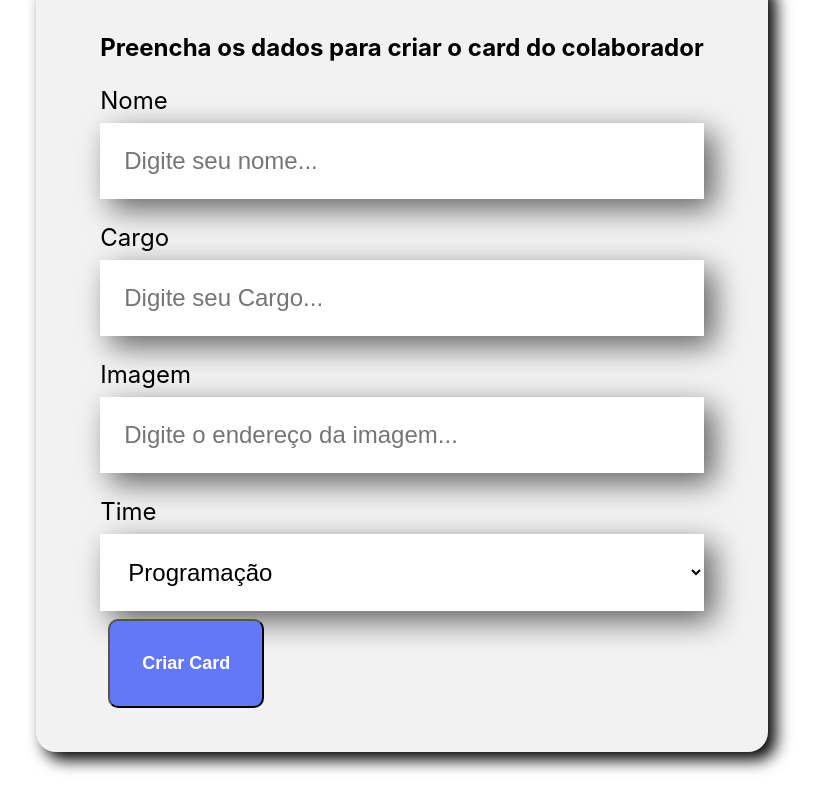
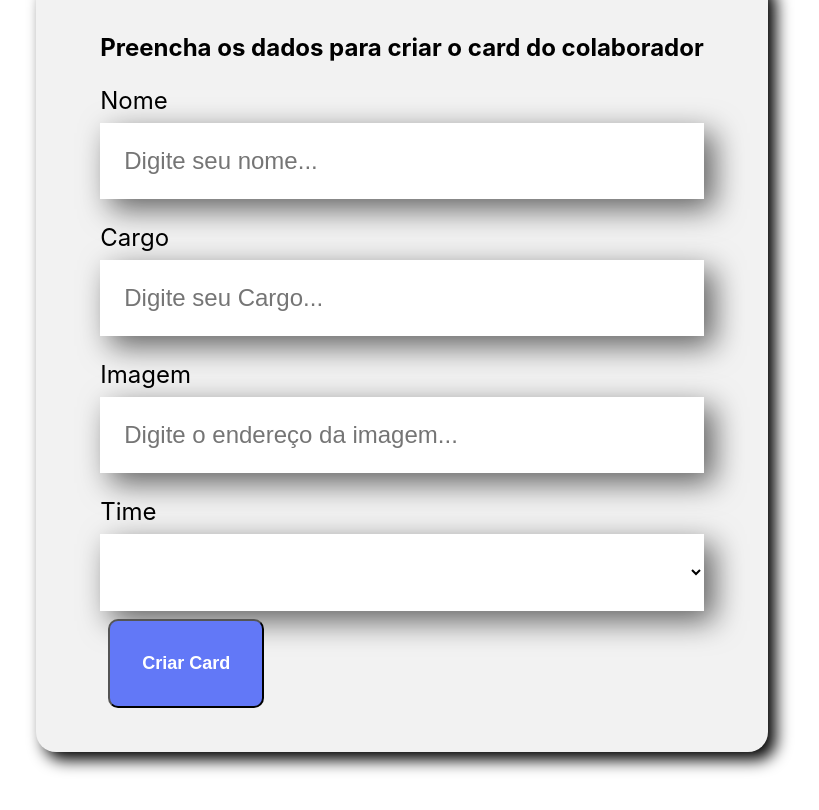
Before and after one commit to italoesilva/organo, a React (Create React App) app: page / in a window 1280 px wide. Shown: the part 453-1263 px from the top of the page, without its empty margins (238-1057 px from the left). Built offline with nearby package versions, Linux system fonts and the light colour scheme.

Commit message:
cadastrando colaboradores

```diff
--- a/src/App.js
+++ b/src/App.js
@@ -1,13 +1,25 @@
+import { useState } from 'react';
 import Banner from './componentes/Banner/Banner';
 
 import Formulario from './componentes/Formularios';
 
 function App() {
+
+  const [colaboradores, setColaboradores] = useState([])
+
+  const aoNovoColaboradorAdicionado = (colaborador) => {
+    console.log(colaborador)
+
+
+  }
+
+
   return (
     <div className="App">
 
       <Banner/>
-      <Formulario/>
+      <Formulario aoColaboradorCadastrado={colaborador =>
+      aoNovoColaboradorAdicionado(colaborador)}/>
 
 
     </div>
--- a/src/componentes/Formularios/index.js
+++ b/src/componentes/Formularios/index.js
@@ -8,12 +8,7 @@ import './Formulario.css'
 const Formulario = () => {
 
 
-    const times =  ['Programação',
-  'Front-End',
-  'Back-End',
-  'Design',
-  'DevOps',
-  'Data Science'];
+    const times =  [];
 
     const [nome, setNome] = useState('')
     const [cargo, setCargo] = useState('')
@@ -22,7 +17,12 @@ const Formulario = () => {
 
         const aoSalvar = (evento) => {
             evento.preventDefault()
-            console.log('Form foi submetido', nome, cargo, imagem)
+            props.aoColaboradorCadastrado({
+                nome,
+                cargo,
+                imagem,
+                time
+            })
         }
     return (
         <section className="formulario">
```
